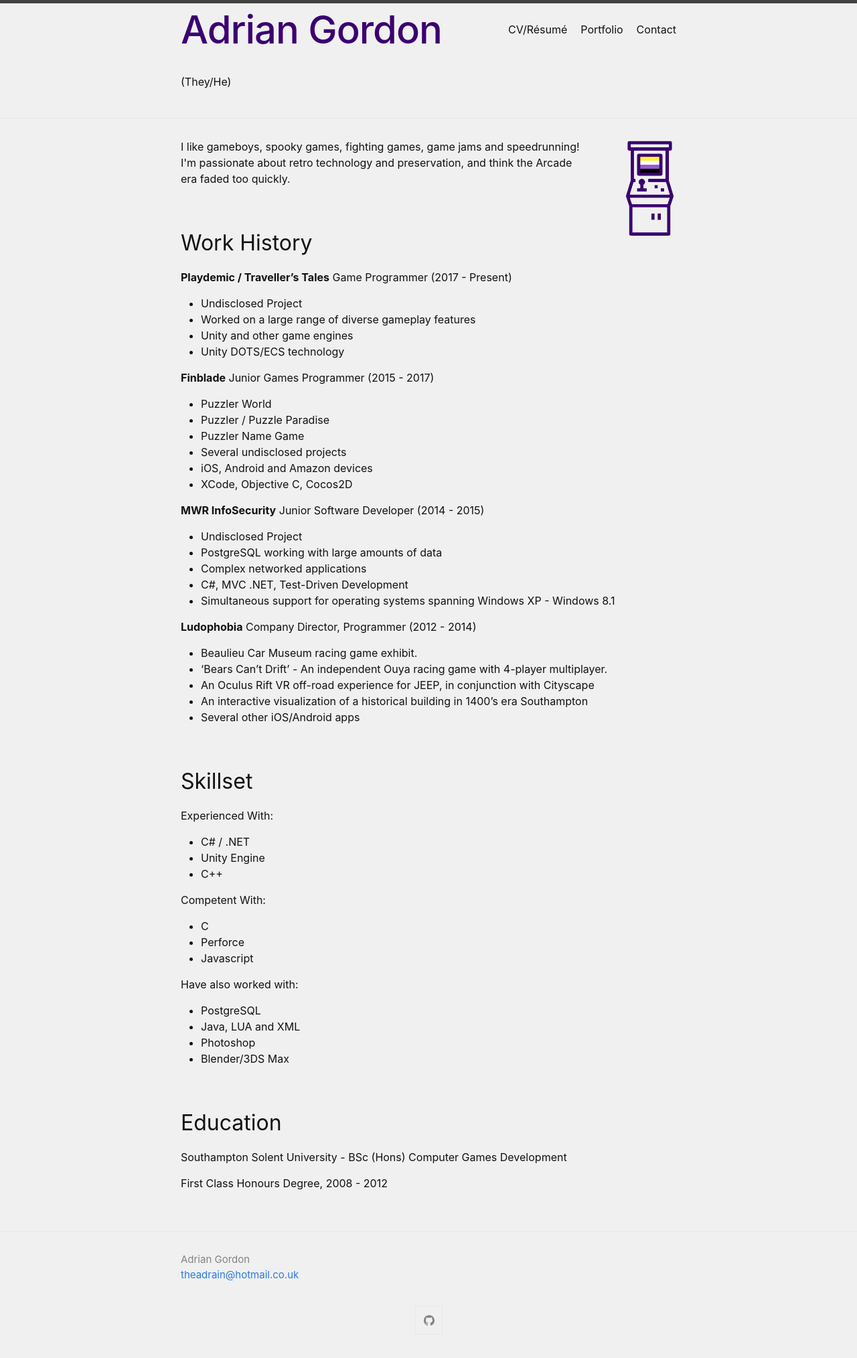
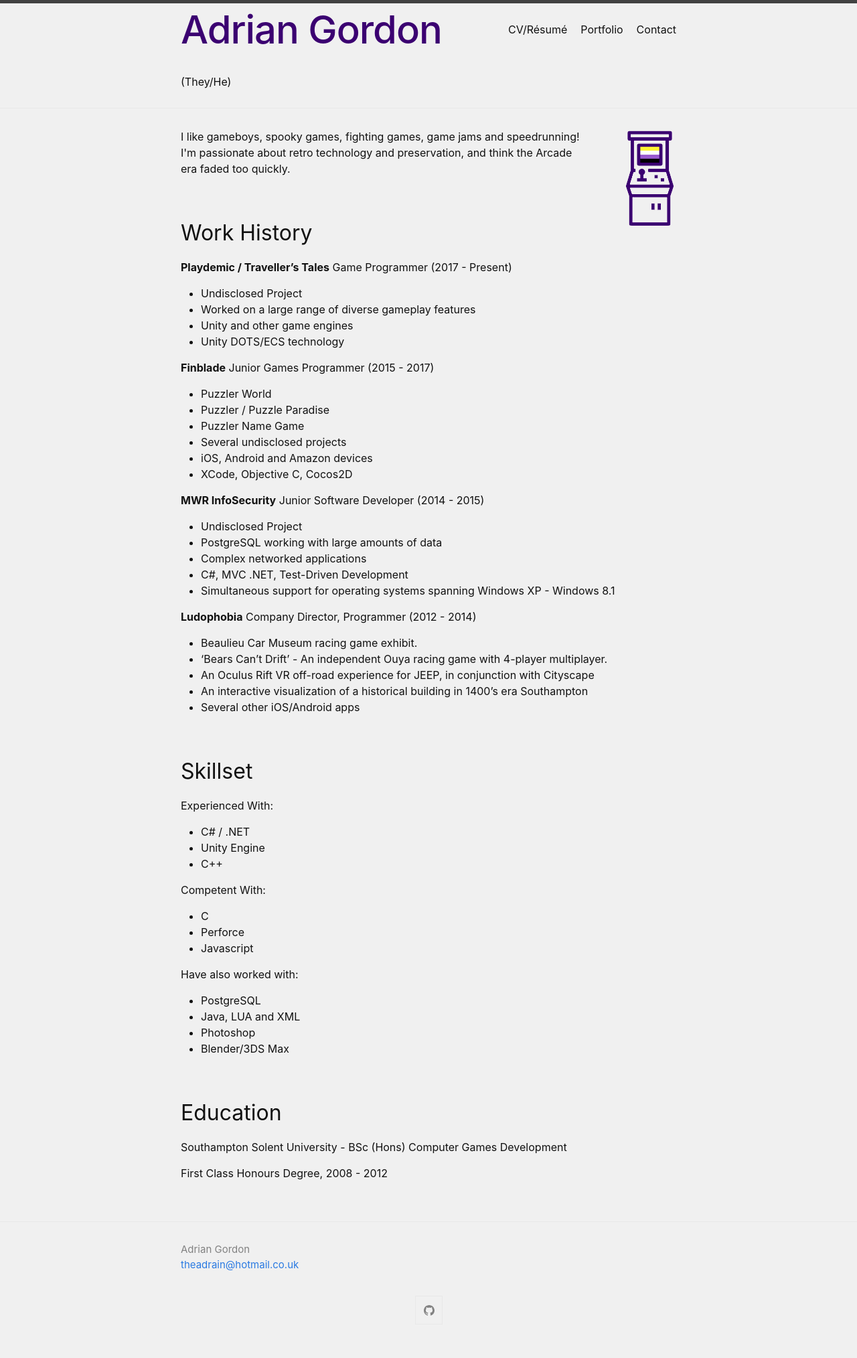
Before and after one commit to TheADrain/Portfolio, a Jekyll site: the page built from docs/index.markdown, in a window 1280 px wide. Shown: the whole page at 67% size. Built offline with Jekyll 4.4.1, drawn with Linux system fonts in a browser that asks for light colours.

Commit message:
Update header.html

```diff
--- a/docs/_includes/header.html
+++ b/docs/_includes/header.html
@@ -32,6 +32,6 @@
 
   </div>
   <div class="wrapper">
-    <p style='margin: 0px, 0px, 0px, 0px;'>(They/He)</p>
+    <p style="margin:0px;">(They/He)</p>
   </div>
 </header>
```
